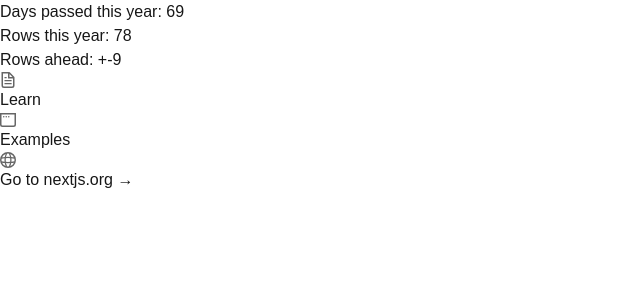
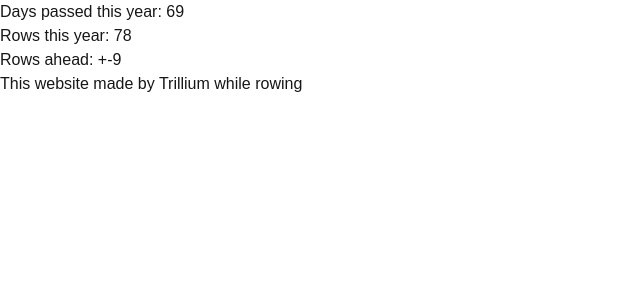
Before and after one commit to trillium/row_tracker, a Next.js app: page / in a window 1280 px wide. Shown: the top 300 px of the page, without its empty margins (0-640 px from the left). Built offline with nearby package versions, Linux system fonts and the light colour scheme.

Commit message:
feat: Update footer information

```diff
--- a/src/components/ui/footer.tsx
+++ b/src/components/ui/footer.tsx
@@ -1,52 +1,7 @@
-import Image from "next/image";
 export default function Footer() {
   return (
     <footer className="row-start-3 flex gap-6 flex-wrap items-center justify-center">
-      <a
-        className="flex items-center gap-2 hover:underline hover:underline-offset-4"
-        href="https://nextjs.org/learn?utm_source=create-next-app&utm_medium=appdir-template-tw&utm_campaign=create-next-app"
-        target="_blank"
-        rel="noopener noreferrer"
-      >
-        <Image
-          aria-hidden
-          src="/file.svg"
-          alt="File icon"
-          width={16}
-          height={16}
-        />
-        Learn
-      </a>
-      <a
-        className="flex items-center gap-2 hover:underline hover:underline-offset-4"
-        href="https://vercel.com/templates?framework=next.js&utm_source=create-next-app&utm_medium=appdir-template-tw&utm_campaign=create-next-app"
-        target="_blank"
-        rel="noopener noreferrer"
-      >
-        <Image
-          aria-hidden
-          src="/window.svg"
-          alt="Window icon"
-          width={16}
-          height={16}
-        />
-        Examples
-      </a>
-      <a
-        className="flex items-center hover:underline hover:underline-offset-4"
-        href="https://nextjs.org?utm_source=create-next-app&utm_medium=appdir-template-tw&utm_campaign=create-next-app"
-        target="_blank"
-        rel="noopener noreferrer"
-      >
-        <Image
-          aria-hidden
-          src="/globe.svg"
-          alt="Globe icon"
-          width={16}
-          height={16}
-        />
-        Go to nextjs.org →
-      </a>
+      <p>This website made by Trillium while rowing</p>
     </footer>
   );
 }
```
